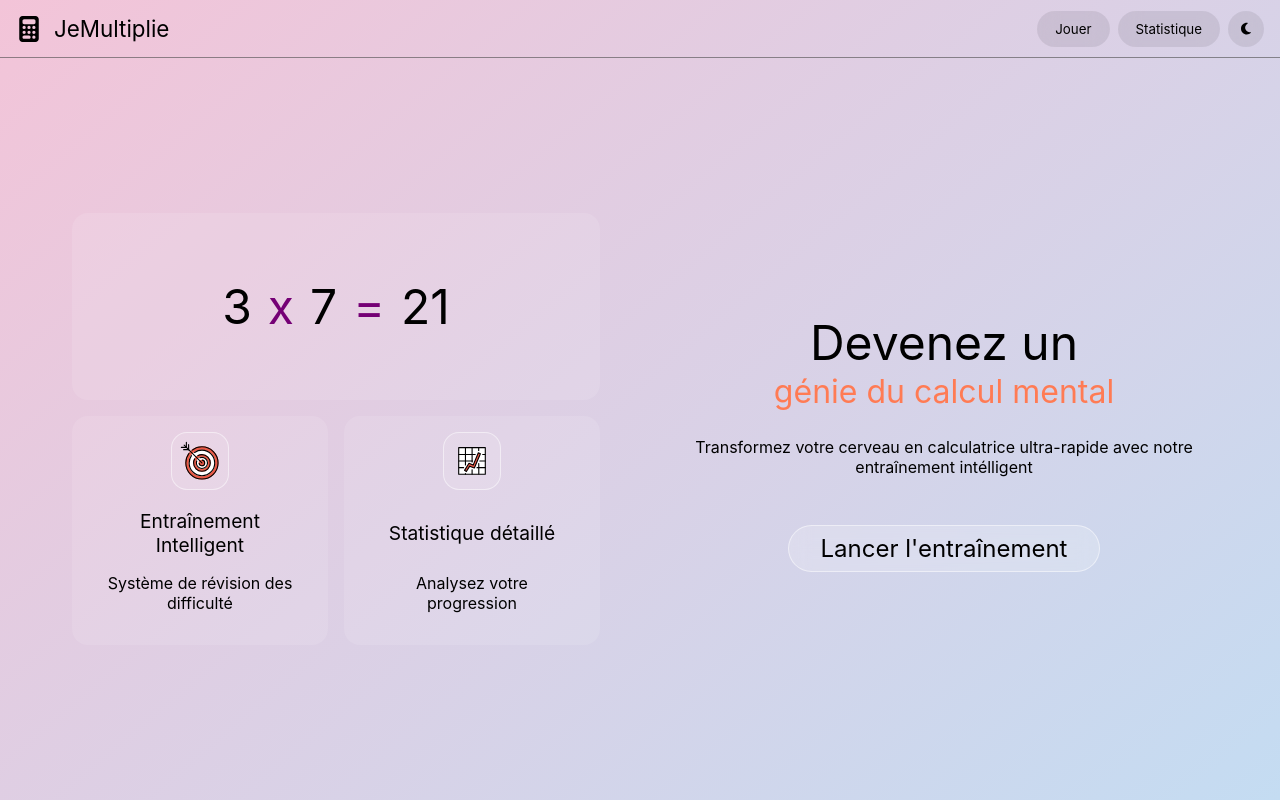
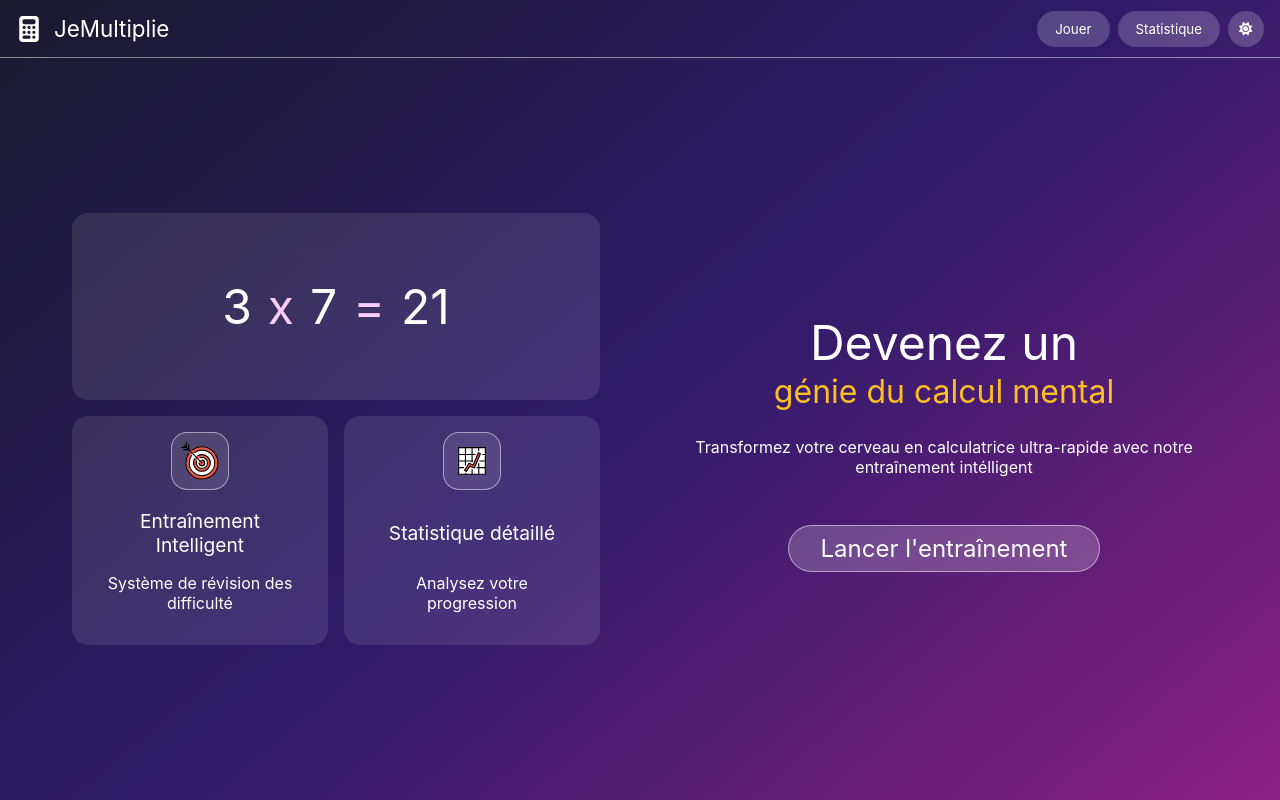
Before and after one commit to mael-sil/JeMultiplie, a Vue app: page /game in a window 1280 px wide. Built offline with nearby package versions, Linux system fonts and the light colour scheme; the HTML template or start-up script is replaced by a standard one; what vue3-apexcharts would draw is missing.

Commit message:
Fix dark mode activation and make it default

```diff
--- a/src/components/headerTemplate.vue
+++ b/src/components/headerTemplate.vue
@@ -1,12 +1,16 @@
 <script setup lang="ts">
 import { ref } from 'vue'
 
-const whiteMode = ref(true)
+const whiteMode = ref(false)
+document.body.classList.add('dark')
 
 const savedMode = localStorage.getItem('whiteMode')
 
 if (savedMode) {
   whiteMode.value = savedMode === 'true'
+  if (whiteMode.value == false) {
+    document.body.classList.add('dark')
+  }
 }
 
 function listenWhite() {
```
